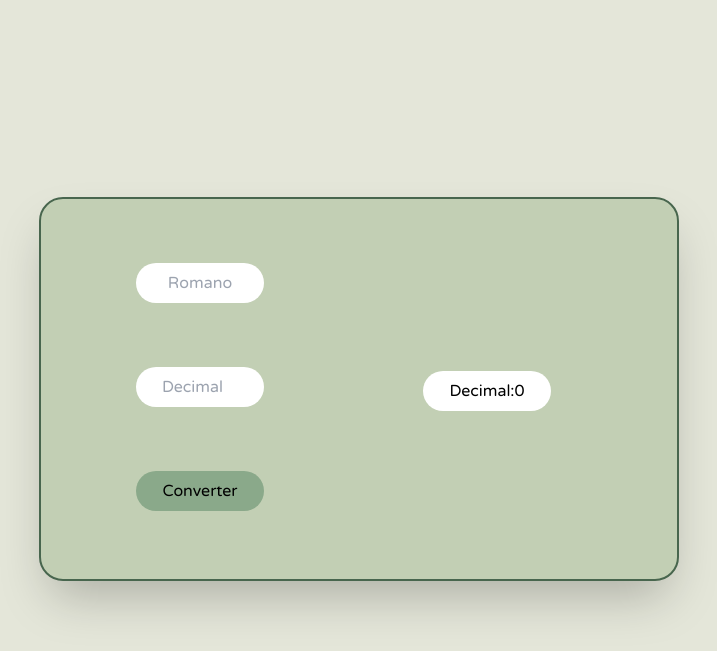
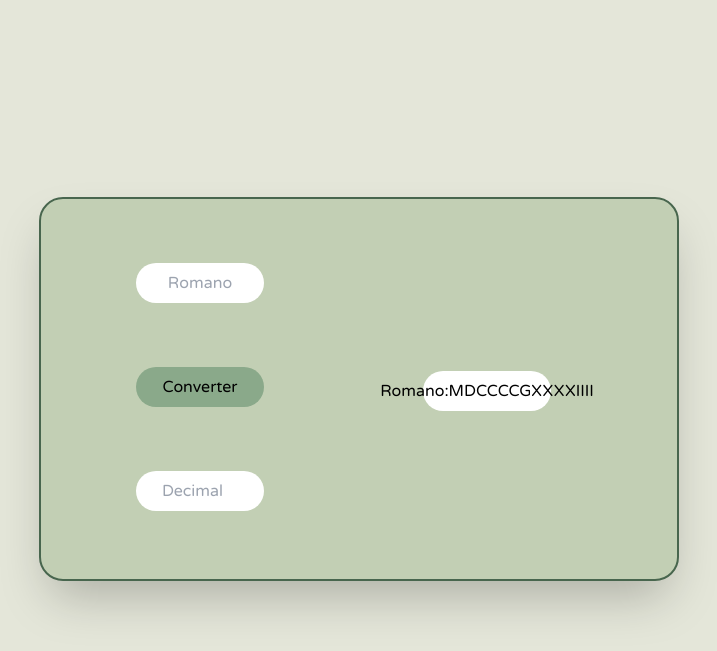
Before and after one commit to gabrsantos1/numeric-converter, a website: page public/index.html in a window 1280 px wide. Shown: the part 155-806 px from the top of the page, without its empty margins (281-998 px from the left). Drawn offline with Linux system fonts and the light colour scheme.

Commit message:
fix(const numbers): const of numbers and symbols inverted for correct reading

```diff
--- a/public/index.html
+++ b/public/index.html
@@ -16,9 +16,9 @@
     <main class="flex justify-center pt-56">
         <section class="shadow-2xl flex justify-center h-96 w-1/2 bg-main-2 rounded-3xl border-2 border-main-4">
             <div>
-                <input id="quanti" type="text" placeholder="Romano" class="text-center h-10 w-32 rounded-3xl flex m-16">
-                <input type="number" placeholder="Decimal" class="text-center h-10 w-32 rounded-3xl flex m-16">
+                <input id="quantiR" type="text" placeholder="Romano" class="text-center h-10 w-32 rounded-3xl flex m-16">
                 <button onclick="romanToDecimals()" class="bg-main-3 hover:bg-main-4 rounded-3xl h-10 w-32 flex m-16 items-center justify-center">Converter</button>
+                <input id="quantiD" type="number" placeholder="Decimal" class="text-center h-10 w-32 rounded-3xl flex m-16">
             </div>
             <div class="flex justify-center h-96 w-1/2 mt-40">
                 <p class="bg-white rounded-3xl mt-3 flex items-center justify-center h-10 w-32" id="convButton"></p>
--- a/public/scripts.js
+++ b/public/scripts.js
@@ -1,26 +1,32 @@
-function decToRoman(quant){
-
-    const quanti = document.getElementById('quanti');
+function decToRoman(quanti){
+    //const quanti = document.getElementById('quantiD');
     const convButton = document.getElementById('convButton');
 
-    const decNumber = [1, 5, 10, 50, 100, 500, 1000]
-    const romSymbol = ["I", "V", "X", "G", "C", "D", "M"]
+    const decNumber = [1000, 500, 100, 50, 10, 5, 1];
+    const romSymbol = ["M", "D", "C", "G", "X", "V", "I"];
 
     let result = "";
 
+    for(let i = 0; i < decNumber.length; i++){
+        while(quanti >= decNumber[i]){
+            result += romSymbol[i];
+            quanti -= decNumber[i];
+        }
+    }
+
+    convButton.textContent = "Romano:" + result;
+
+    if(isNaN(result)){
+        alert("Insira um número válido.");
+    }
 
     return result;
-
-    if(isNaN(quant)){
-        return "Insira um número válido.";
-    }
-
 }
-
 
 console.log(decToRoman(9)); // IX
 console.log(decToRoman(4)); // IV
 console.log(decToRoman(8)); // VIII
+console.log(decToRoman(1994)); // MCMXCIV
 
 
 //percorrer o numero romano da esquerda pra direita, somando os simbolos.
@@ -28,7 +34,7 @@ console.log(decToRoman(8)); // VIII
 //subtrair e pular o numero, depois continuar seguindo a regra.
 
 function romanToDecimals() {
-    const quanti = document.getElementById('quanti');
+    const quanti = document.getElementById('quantiR');
     const convButton = document.getElementById('convButton');
 
     const romanNumbers = {
@@ -56,19 +62,13 @@ function romanToDecimals() {
         }
     }
 
-    convButton.textContent = 'Decimal:' + result;
+    convButton.textContent = "Decimal:" + result;
 
     if(isNaN(result)){
         alert("Insira um algarismo romano válido.");
     }
 }
 
-
-console.log(romanToDecimals("IX")); // 9
-console.log(romanToDecimals("IV")); // 4
-console.log(romanToDecimals("XIV")); // 14
-console.log(romanToDecimals("MCMXCIV")); //1994
-
 //se conseguir implementar dec to roman criar uma funcao geral
 //com um if para duas functions (romanToDecimal - decToRoman),
 //caso o input seja numero decimal seguir pra function dec,
```
